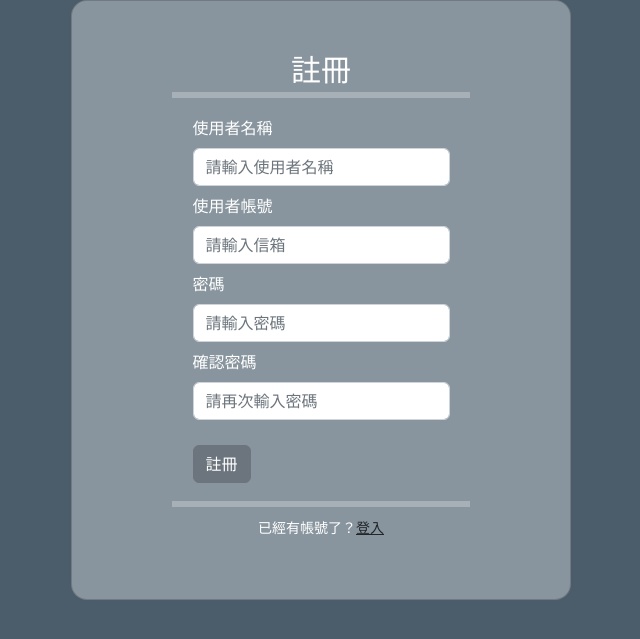
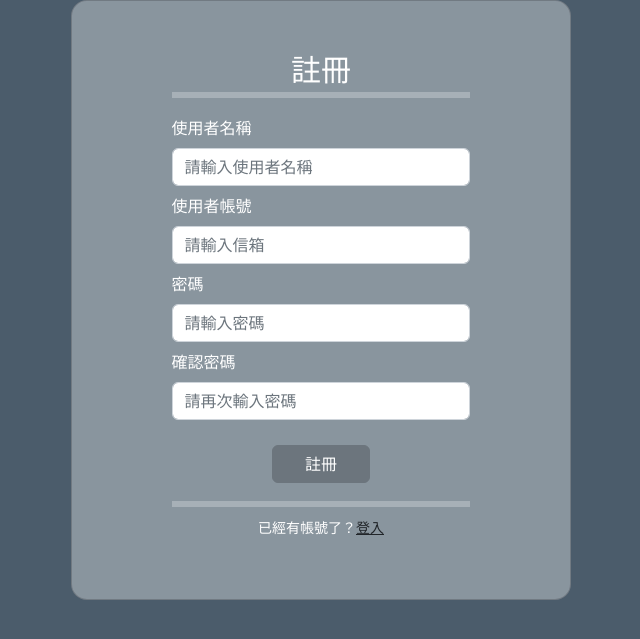
Before and after one commit to StarrySkyYX/password_manager, a Flask app: page /websites/register.html in a window 1280 px wide. Shown: the part 56-695 px from the top of the page, without its empty margins (319-959 px from the left). Run offline with Flask 3, Linux system fonts and the light colour scheme.

Commit message:
更改排版
使用者輸入的文字框靠左對齊
註冊按鈕靠右對齊並更改按鈕寬度(變寬)

```diff
--- a/templates/websites/register.html
+++ b/templates/websites/register.html
@@ -42,7 +42,7 @@
     <div class="card rounded-4 d-flex justify-content-center align-items-center" id="registerCard">
         <p style="font-size: 30px;margin-bottom: 0%;color: #fff;">註冊</p>
         <hr style="width: 60%; margin-top: 0; margin-bottom: 10px;border: 3px solid #fff;">
-        <form method="post">
+        <form method="post" style="width: 60%;">
             <div class="form-group">
                 <label for="user_name" style="margin-top: 8px;color: #fff;">使用者名稱</label>
                 <input type="text" class="form-control" id="user_name" placeholder="請輸入使用者名稱" style="margin-top: 8px;" name="user_name">
@@ -59,7 +59,8 @@
                 <label for="confirm_password" style="margin-top: 8px;color: #fff;">確認密碼</label>
                 <input type="password" class="form-control" id="confirm_password" placeholder="請再次輸入密碼" style="margin-top: 8px;" name="confirm_password">
             </div>
-            <button type="submit" class="btn btn-secondary" style="margin: 25px 0px 8px 0px;" value="button_register">註冊</button>
+            <button type="submit" class="btn btn-secondary d-flex" style="margin: 25px auto 8px auto;padding: 0.375rem 2rem;" value="button_register">註冊</button>
+
         </form>
         <hr style="width: 60%; margin-top: 10px; margin-bottom: 10px; border: 3px solid #ffffff;">
         <p style="font-size: 14px; color: #fff;">已經有帳號了？<a href="login.html" target="_top" class="dark">登入</a></p>
```
